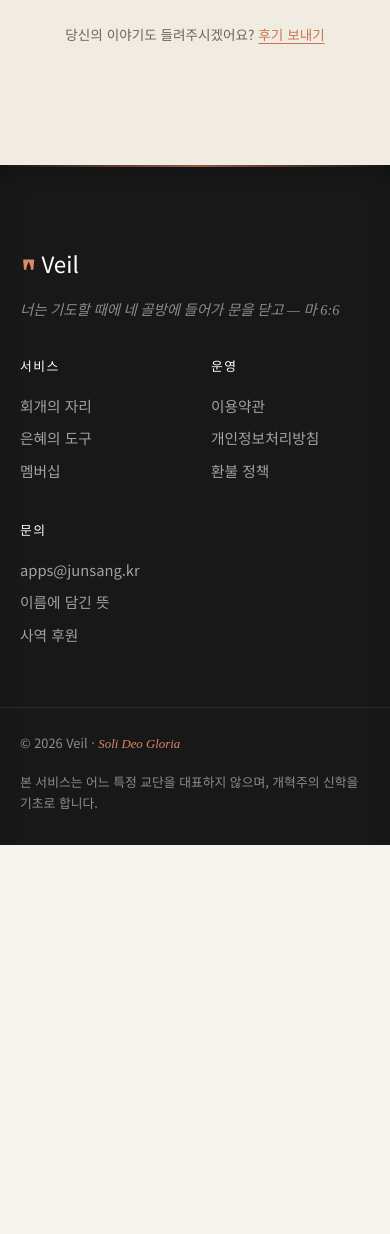
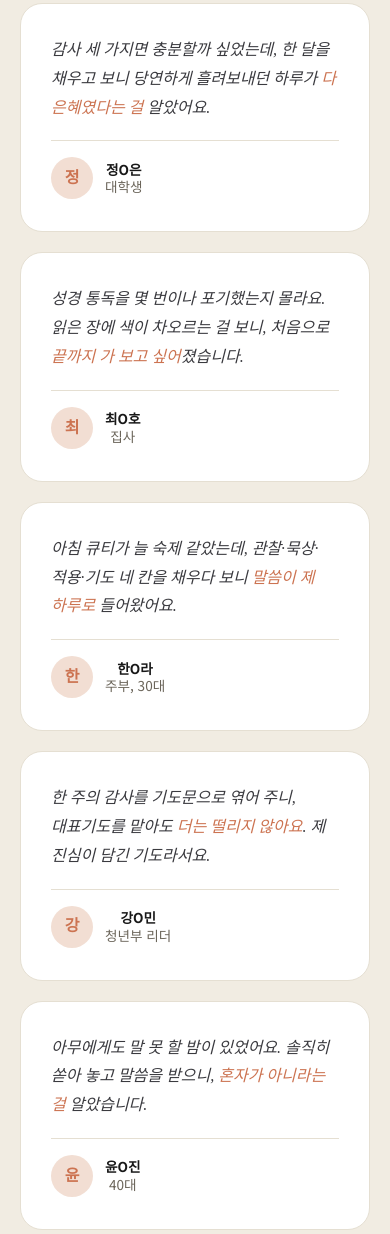
Before and after one commit to eagle-146/veil, a website: page testimony.html in a window 390 px wide. Shown: the part 1270-2504 px from the top of the page. Before the commit the page ends 2115 px from the top, so only its background shows below. Drawn offline with Linux system fonts and the light colour scheme.

Commit message:
후기 5건 추가(총 8건) + 후기를 멤버십 드롭다운 하위로 이동
- 후기 카드 3 → 8개: 감사일기·성경 통독·큐티·기도문·회개 등 도구별 사례로 보강
  (정O은·최O호·한O라·강O민·윤O진 추가)
- 상단 네비: 최상위 '후기' 항목을 제거하고 멤버십 드롭다운(요금제·후원·후기)
  하위 항목으로 이동. index·about·membership·testimony 4개 페이지 동기화.
  모바일 시트는 후기를 멤버십 다음 위치에 그대로 노출(접근성 유지).

주의: 후기는 아직 실제 사용자가 아닌 예시(미출시·noindex). 공개 출시 전
실제 동의받은 후기로 교체 필요.

```diff
--- a/testimony.html
+++ b/testimony.html
@@ -46,9 +46,9 @@
         <div class="nav-menu">
           <a href="membership.html">요금제</a>
           <a href="membership.html#offering">후원</a>
+          <a href="testimony.html">후기</a>
         </div>
       </div>
-      <a href="testimony.html" class="nav-flat">후기</a>
     </nav>
     <div class="nav-cta">
       <span id="auth-slot" class="auth-slot"></span>
@@ -109,6 +109,41 @@
           <span class="testi-who"><strong>박O경</strong><span>두 아이 엄마</span></span>
         </figcaption>
       </figure>
+      <figure class="testi reveal" style="--d:.06s">
+        <blockquote>감사 세 가지면 충분할까 싶었는데, 한 달을 채우고 보니 당연하게 흘려보내던 하루가 <mark>다 은혜였다는 걸</mark> 알았어요.</blockquote>
+        <figcaption>
+          <span class="testi-avatar" aria-hidden="true">정</span>
+          <span class="testi-who"><strong>정O은</strong><span>대학생</span></span>
+        </figcaption>
+      </figure>
+      <figure class="testi reveal" style="--d:.12s">
+        <blockquote>성경 통독을 몇 번이나 포기했는지 몰라요. 읽은 장에 색이 차오르는 걸 보니, 처음으로 <mark>끝까지 가 보고 싶어</mark>졌습니다.</blockquote>
+        <figcaption>
+          <span class="testi-avatar" aria-hidden="true">최</span>
+          <span class="testi-who"><strong>최O호</strong><span>집사</span></span>
+        </figcaption>
+      </figure>
+      <figure class="testi reveal" style="--d:.06s">
+        <blockquote>아침 큐티가 늘 숙제 같았는데, 관찰·묵상·적용·기도 네 칸을 채우다 보니 <mark>말씀이 제 하루로</mark> 들어왔어요.</blockquote>
+        <figcaption>
+          <span class="testi-avatar" aria-hidden="true">한</span>
+          <span class="testi-who"><strong>한O라</strong><span>주부, 30대</span></span>
+        </figcaption>
+      </figure>
+      <figure class="testi reveal" style="--d:.12s">
+        <blockquote>한 주의 감사를 기도문으로 엮어 주니, 대표기도를 맡아도 <mark>더는 떨리지 않아요</mark>. 제 진심이 담긴 기도라서요.</blockquote>
+        <figcaption>
+          <span class="testi-avatar" aria-hidden="true">강</span>
+          <span class="testi-who"><strong>강O민</strong><span>청년부 리더</span></span>
+        </figcaption>
+      </figure>
+      <figure class="testi reveal" style="--d:.18s">
+        <blockquote>아무에게도 말 못 할 밤이 있었어요. 솔직히 쏟아 놓고 말씀을 받으니, <mark>혼자가 아니라는 걸</mark> 알았습니다.</blockquote>
+        <figcaption>
+          <span class="testi-avatar" aria-hidden="true">윤</span>
+          <span class="testi-who"><strong>윤O진</strong><span>40대</span></span>
+        </figcaption>
+      </figure>
     </div>
 
     <p class="faq-foot reveal" style="margin-top:40px">당신의 이야기도 들려주시겠어요? <a href="mailto:apps@junsang.kr?subject=Veil 후기 보내기">후기 보내기</a></p>
```
Also changed, not shown: about.html (+1 -1 lines), index.html (+1 -1 lines), membership.html (+1 -1 lines).
